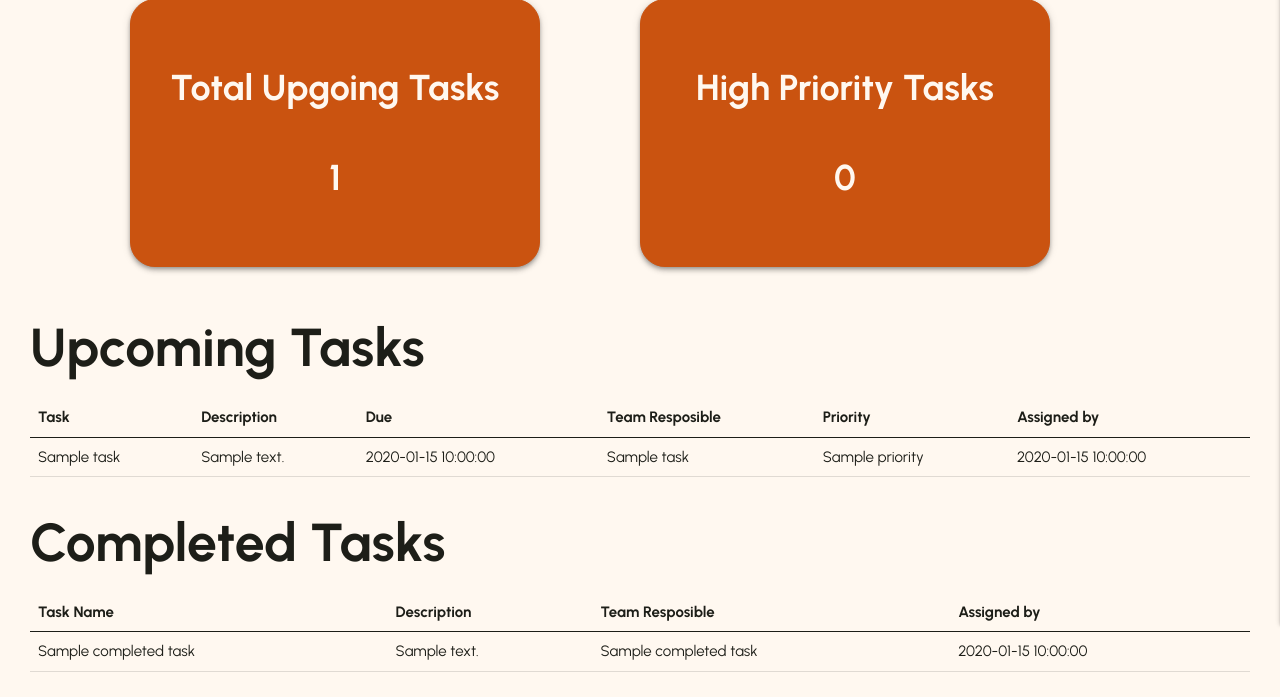
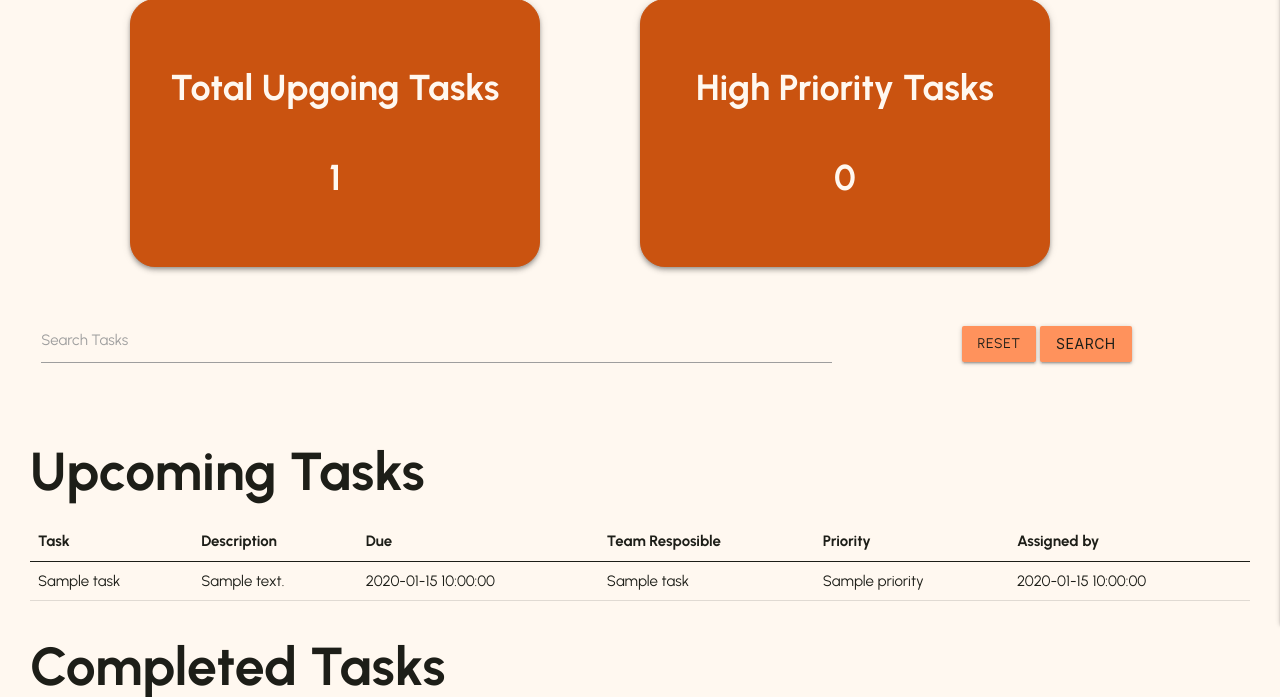
Before and after one commit to JuliaLavagnini/tm-app, a Flask app: page / in a window 1280 px wide. Shown: the part 236-933 px from the top of the page. Run offline with Flask 3, Linux system fonts and the light colour scheme; a database or web service that is not in the repository returns one stand-in record (Sample ...); some libraries are stand-ins or nearby versions.

Commit message:
Add search feature to the home page

```diff
--- a/app.py
+++ b/app.py
@@ -28,9 +28,22 @@ def show_tasks():
 
 @app.route("/search", methods=["GET", "POST"])
 def search():
-    query = request.form.get("query")
-    tasks = list(mongo.db.tasks.find({"$text": {"$search": query}}))
-    return render_template("home.html", tasks=tasks)
+    if request.method == "POST":
+        query = request.form.get("query")
+        if query:
+            tasks = list(mongo.db.tasks.find({"$or": [
+                {"task_name": {"$regex": query, "$options": "i"}},
+                {"description": {"$regex": query, "$options": "i"}},
+                {"team_name": {"$regex": query, "$options": "i"}},
+                {"created_by": {"$regex": query, "$options": "i"}},
+                {"priority": {"$regex": query, "$options": "i"}},
+                {"due": {"$regex": query, "$options": "i"}}]}))
+            return render_template("home.html", tasks=tasks)
+        else:
+            flash("Please enter a valid search query.", "error")
+            return redirect(url_for("show_tasks"))
+    else:
+        return redirect(url_for("show_tasks"))
 
 
 @app.route("/register", methods=["GET", "POST"])
--- a/templates/home.html
+++ b/templates/home.html
@@ -11,6 +11,38 @@
       <p>High Priority Tasks</p>
       <p>{{ tasks|selectattr('priority','equalto','High')|list|length }}</p>
     </div>
+  </div>
+  <div class="row">
+    <form action="{{ url_for('search') }}" method="post" class="col s12">
+      <div class="row valign-wrapper center-align">
+        <div class="input-field col s12 m8">
+          <input
+            type="text"
+            name="query"
+            id="query"
+            minlength="3"
+            class="validate"
+            required
+          />
+          <label for="query">Search Tasks</label>
+        </div>
+        <div class="col s12 m4">
+          <a
+            href="{{ url_for('show_tasks') }}"
+            class="btn"
+            style="background-color: #ff925c; color: #1d1e18"
+            >Reset</a
+          >
+          <button
+            type="submit"
+            class="btn"
+            style="background-color: #ff925c; color: #1d1e18"
+          >
+            Search
+          </button>
+        </div>
+      </div>
+    </form>
   </div>
   <h2>Upcoming Tasks</h2>
   <table>
```
Also changed, not shown: templates/profile.html (+5 -5 lines).
